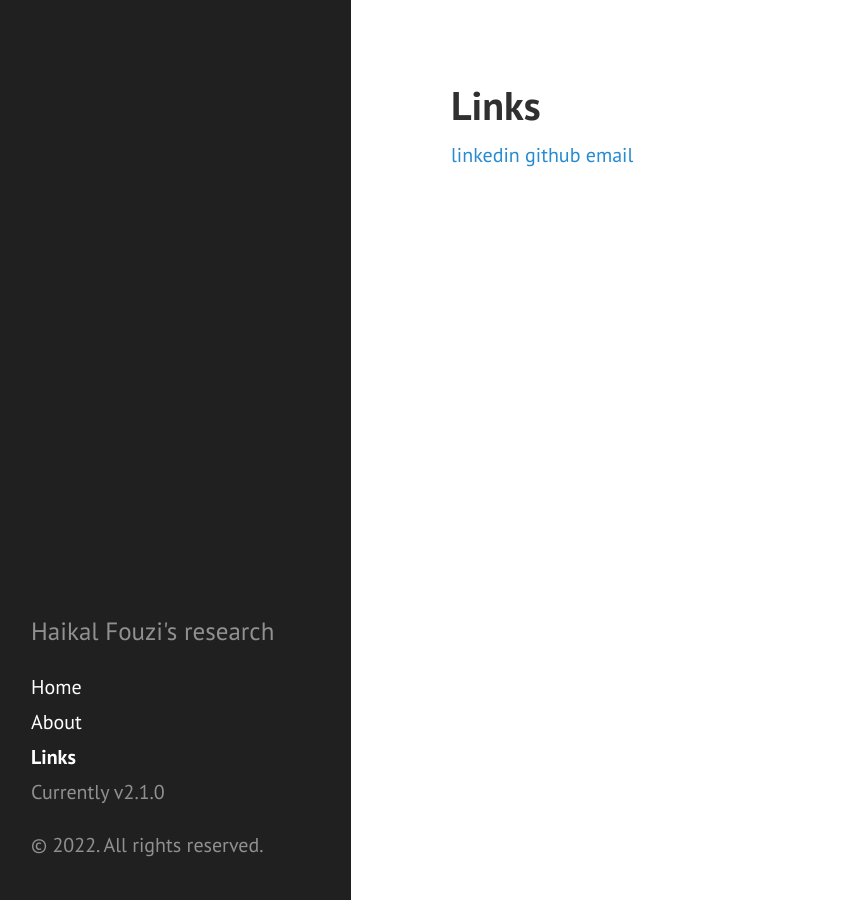
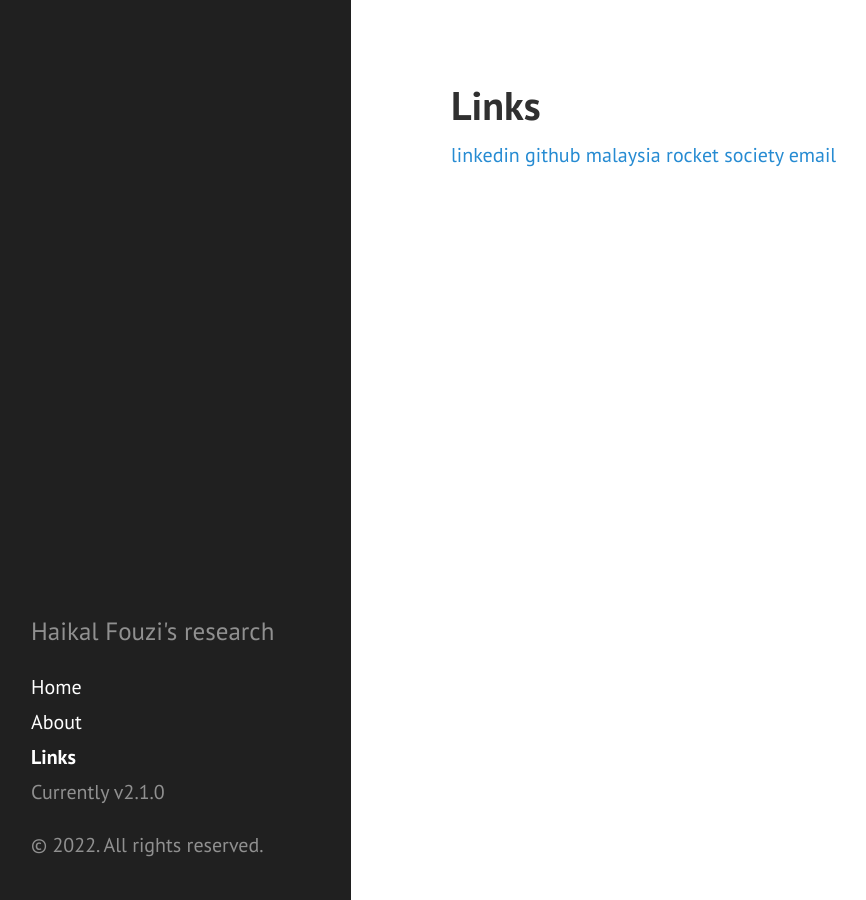
Before and after one commit to haikalfouzi/haikalfouzi.github.io, a Jekyll site: the page built from link.md, in a window 1280 px wide. Shown: the whole page, without its empty margins (9-875 px from the left). Built offline with Jekyll 4.4.1, drawn with Linux system fonts in a browser that asks for light colours.

Commit message:
updated link

```diff
--- a/link.md
+++ b/link.md
@@ -6,4 +6,5 @@ title: Links
 
 [linkedin](https://linkedin.com/in/haikalfouzi)
 [github](https://github.com/haikalfouzi)
+[malaysia rocket society](mrs.com.my)
 [email](mailto:haikalfouzi13@gmail.com)
```
